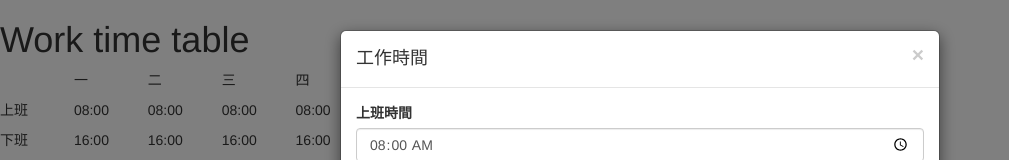
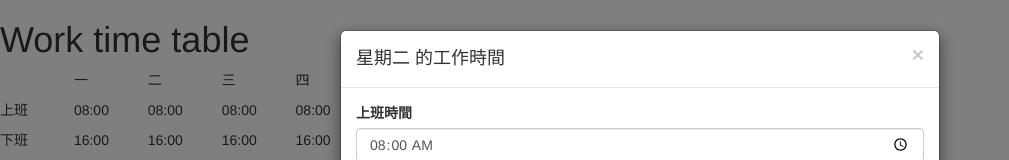
Before and after one commit to goodjoblife/OvertimeSalary, a plain HTML site: page worktimetable.html in a window 1280 px wide. Shown: the top 160 px of the page, without its empty margins (0-1009 px from the left). Drawn offline with nearby package versions, Linux system fonts and the light colour scheme.

Commit message:
Update Weekday label

```diff
--- a/js/main.js
+++ b/js/main.js
@@ -85,6 +85,8 @@
             $et.val(workingTime.endTime);
             $ft.val(workingTime.freeTime);
 
+            $("#myModalWeekDaySpan").html(["一", "二", "三", "四", "五", "六", "日"][data.weekDay]);
+
             changeResult();
         });
     }
--- a/worktimetable.html
+++ b/worktimetable.html
@@ -15,7 +15,7 @@
                 <div class="modal-content">
                     <div class="modal-header">
                         <button type="button" class="close" data-dismiss="modal" aria-label="Close"><span aria-hidden="true">&times;</span></button>
-                        <h4 class="modal-title" id="myModalLabel"><span id="myModalWeekDaySpan"></span> 工作時間</h4>
+                        <h4 class="modal-title" id="myModalLabel">星期<span id="myModalWeekDaySpan"></span> 的工作時間</h4>
                     </div>
                     <div class="modal-body">
                         <label for="wtm-startTime">上班時間</label>
```
